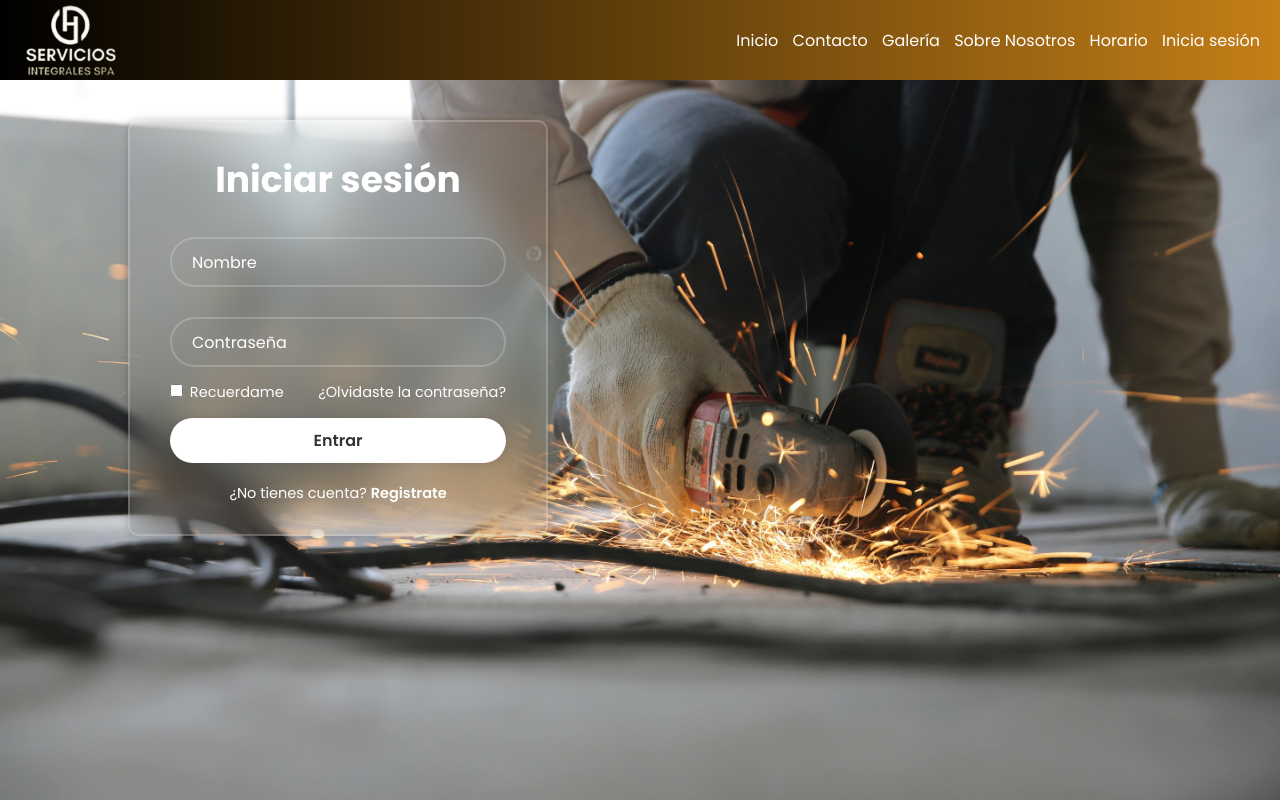
After one commit to alanyur/Proy_G, a Django app: page /sesion/ in a window 1280 px wide. The commit adds this page. Run offline with Django 5.2, Linux system fonts and the light colour scheme.

Commit message:
agregar pestaña de iniciar sesion

```diff
--- a/technomarket/app/static/app/css/calendario.css
+++ b/technomarket/app/static/app/css/calendario.css
@@ -1,6 +1,5 @@
 @import url("https://fonts.googleapis.com/css2?family=Poppins:ital,wght@0,100;0,200;0,300;0,400;0,500;0,600;0,700;0,800;0,900;1,100;1,200;1,300;1,400;1,500;1,600;1,700;1,800;1,900&display=swap");
 
-/* Mensaje adicional: "Pulsa la tecla escape para salir" */
 
 *{
     margin: 0;
--- /dev/null
+++ b/technomarket/app/static/app/css/sesion.css
@@ -0,0 +1,127 @@
+@import url("https://fonts.googleapis.com/css2?family=Poppins:wght@300;400;500;600;700;800;900&display=swap");
+
+* {
+  margin: 0;
+  padding: 0;
+  box-sizing: border-box;
+  font-family: "Poppins", sans-serif;
+}
+
+body {
+    display: flex;
+    justify-content: center;
+    align-items: center;
+    min-height: 100vh;
+    background: url("/static/app/img/pexels-rezwan-1216544.jpg") no-repeat;
+    background-size: cover;
+    background-position: center;
+    flex-direction: column;
+}
+
+
+.wrapper {
+
+    width: 420px;
+    background: transparent;
+    border: 2px solid rgba(255, 255, 255, 0.2);
+    backdrop-filter: blur(20px);
+    box-shadow: 0 0 10px rgba(0, 0, 0, 0.2);
+    color: #fff;
+    border-radius: 10px;
+    padding: 30px 40px;
+}
+
+.wrapper h1 {
+    font-size: 36px;
+    text-align: center;
+}
+
+.wrapper .input-box {
+    width: 100%;
+    height: 50px;
+    margin: 30px 0;
+}
+
+.input-box input {
+    width: 100%;
+    height: 100%;
+    background: transparent;
+    border: none;
+    outline: none;
+    border: 2px solid rgba(255, 255, 255, 0.2);
+    border-radius: 40px;
+    font-size: 16px;
+    color: #fff; /* Añadido recomendado para texto visible */
+    padding: 20px 45px 20px 20px; /* Añadido recomendado para espacio interno */
+}
+
+.input-box input::placeholder {
+    color: #fff;
+}
+
+.input-box i {
+    position: absolute;
+    right: 20px;
+    top: 50%;
+    transform: translateY(-50%);
+    font-size: 20px;
+    color: #fff; /* Añadido para mejor visibilidad */
+}
+
+.wrapper .remember-forgot {
+    display: flex;
+    justify-content: space-between;
+    font-size: 14.5px;
+    margin: -15px 0 15px;
+}
+
+.remember-forgot label input {
+    accent-color: #ffffff;
+    margin-right: 3px;
+}
+
+.remember-forgot a {
+    color: #ffffff;
+    text-decoration: none;
+}
+
+.remember-forgot a:hover {
+    text-decoration: underline;
+}
+
+.wrapper .btn {
+    width: 100%;
+    height: 45px;
+    background: #fff;
+    border: none;
+    outline: none;
+    border-radius: 40px;
+    box-shadow: 0 0 10px rgba(0, 0, 0, 0.1);
+    cursor: pointer;
+    font-size: 16px;
+    color: #333;
+    font-weight: 600;
+    transition: all 0.3s ease; /* Recomendado para efectos hover */
+}
+
+.wrapper .btn:hover {
+    background: #f5f5f5; /* Efecto hover opcional */
+}
+
+.wrapper .register-link {
+    font-size: 14.5px;
+    text-align: center;
+    margin: 20px 0 0;
+}
+
+.register-link p a {
+    color: #fff;
+    text-decoration: none;
+    font-weight: 600;
+    transition: all 0.3s ease; /* Opcional para suavizar el hover */
+}
+
+.register-link p a:hover {
+    text-decoration: underline;
+    opacity: 0.9; /* Opcional: efecto visual al hacer hover */
+}
--- a/technomarket/app/templates/app/base.html
+++ b/technomarket/app/templates/app/base.html
@@ -35,6 +35,9 @@
                 <li>
                     <a href="{% url 'horario' %}">Horario</a>
                 </li>
+                <li>
+                    <a href="{% url 'sesion' %}">Inicia sesión</a>
+                </li>
 
             </ul>
         </nav>
--- /dev/null
+++ b/technomarket/app/templates/app/sesion.html
@@ -0,0 +1,39 @@
+{% extends 'app/base.html' %}
+{% block contenido %}
+<!DOCTYPE html>
+<html lang="en">
+<head>
+    <meta charset="UTF-8">
+    <meta http-equiv="X-UA-Compatible" content="IE=edge">
+    <meta name="viewport" content="width=device-width, initial-scale=1.0">
+    <link rel="stylesheet" href="style.css">
+    {% load static %}
+    <link rel="stylesheet" href="{% static 'app/css/sesion.css' %}">
+</head>
+<body>
+
+    <div class="wrapper">
+        <form action="">
+            <h1>Iniciar sesión</h1>
+            <div class="input-box">
+                <input type="text" placeholder="Nombre" required>
+            </div>
+            <div class="input-box">
+                <input type="password" placeholder="Contraseña" required>
+            </div>
+            <div class="remember-forgot">
+                <label><input type="checkbox"> Recuerdame </label>
+                <a href="#">¿Olvidaste la contraseña?</a>
+            </div>
+
+            <button type="submit" class="btn">Entrar</button>
+
+            <div class="register-link">
+                <p>¿No tienes cuenta? <a href="#">Registrate</a></p>
+            </div>
+        </form>
+    </div>
+
+</body>
+</html>
+{% endblock %}
--- a/technomarket/app/urls.py
+++ b/technomarket/app/urls.py
@@ -1,9 +1,10 @@
 from django.urls import path
-from .views import home, contacto, galeria, sobre_nosotros, horario
+from .views import home, contacto, galeria, sobre_nosotros, horario, sesion
 urlpatterns = [
     path('', home, name='home'),
     path('contacto/',contacto,name='contacto'),
     path('galeria/',galeria,name='galeria'),
     path('sobre-nosotros/',sobre_nosotros, name='sobre_nosotros'),
     path('horario/',horario, name='horario'),
+    path('sesion/',sesion, name='sesion'),
 ]
--- a/technomarket/app/views.py
+++ b/technomarket/app/views.py
@@ -15,3 +15,6 @@ def sobre_nosotros(request):
 
 def horario(request):
     return render(request,'app/horario.html')
+
+def sesion(request):
+    return render(request,'app/sesion.html')
```
Also changed, not shown: technomarket/app/static/app/img/ingenieria-mecanica.jpg (added), technomarket/app/static/app/img/pexels-rezwan-1216544.jpg (added).
